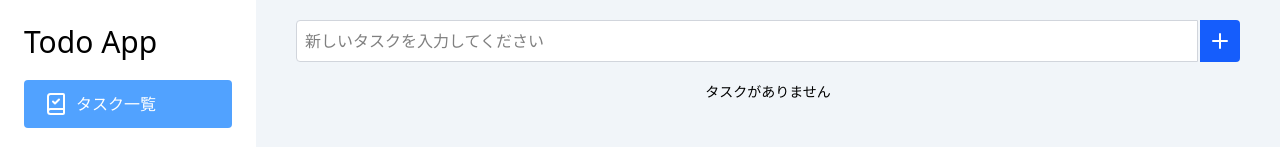
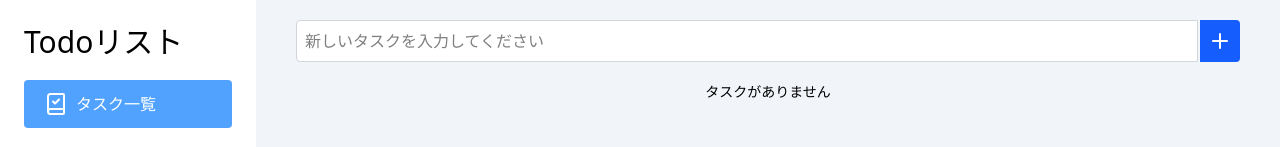
Before and after one commit to suzumasa96/my-todo-app, a React (Vite) app: page / in a window 1280 px wide. Shown: the top 147 px of the page. Built offline with nearby package versions, Linux system fonts and the light colour scheme.

Commit message:
タイトルを修正

```diff
--- a/src/components/AppLayout.jsx
+++ b/src/components/AppLayout.jsx
@@ -32,8 +32,7 @@
     return (
         <div className='relative flex flex-col md:flex-row min-h-screen font-sans antialiased'>
             <div className='flex min-w-64 flex-col gap-5 p-6'>
-                {/* ヘッダー (モバイル表示のみ) */}
-                <h1 className='text-3xl'>Todo App</h1>
+                <h1 className='text-3xl'>Todoリスト</h1>
                 <nav>
                     <ul className='flex flex-col gap-2'>
                         {sideMenu.map(({ path, label, icon }) => (
```
